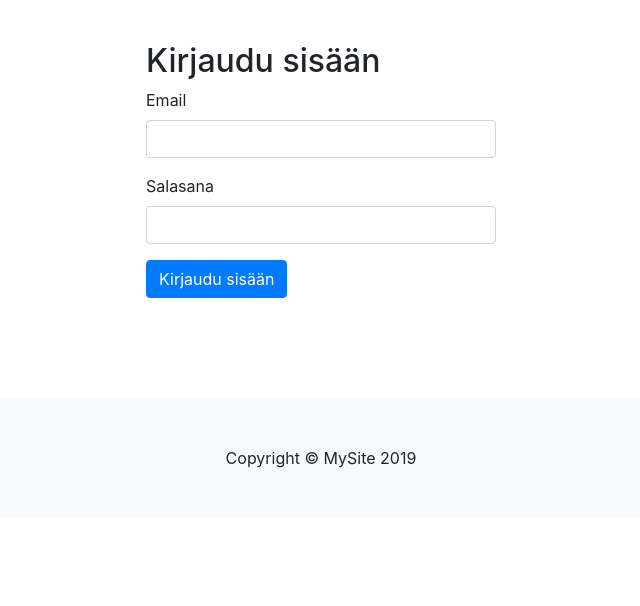
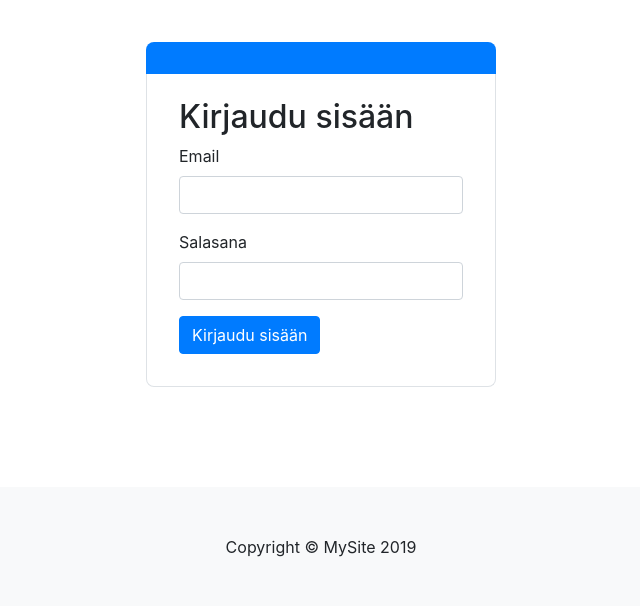
Before and after one commit to kim3z/hiihtokisat3000, a PHP site: page /kirjaudu_sisaan_sivu.php in a window 1280 px wide. Shown: the part 58-664 px from the top of the page, without its empty margins (319-959 px from the left). Run offline with PHP 8.4, Linux system fonts and the light colour scheme.

Commit message:
Login styling

```diff
--- a/header.php
+++ b/header.php
@@ -86,6 +86,24 @@ session_start();
   padding-bottom: 3px;
   display: inline-block;
 }
+
+.login-form-wrapper {
+  border-bottom-left-radius: 0.5rem;
+  border-bottom-right-radius: 0.5rem;
+}
+
+#login-form {
+  margin-left: 2rem;
+  margin-right: 2rem;
+  margin-bottom: 2rem;
+  padding-top: 1.5rem;
+}
+
+.login-top-border {
+  height: 2rem;
+  border-top-left-radius: 0.5rem;
+  border-top-right-radius: 0.5rem;
+}
   </style>
 
 </head>
--- a/kirjaudu_sisaan_sivu.php
+++ b/kirjaudu_sisaan_sivu.php
@@ -10,8 +10,10 @@
     <div class="container">
         <div class="row">
             <div class="col-lg-4 mx-auto">
+                <div class="login-top-border bg-primary"></div>
+                <div class="login-form-wrapper border-left border-right border-bottom">
+                    <form id="login-form" method="post">
                         <h2>Kirjaudu sisään</h2>
-            <form id="login-form" method="post">
                         <div class="form-group">
                             <label for="email">Email</label>
                             <input class="form-control" type="email" name="email" />
@@ -36,6 +38,7 @@
                 </div>
             </div>
         </div>
+    </div>
   </section>
 
 <?php
--- /dev/null
+++ b/sovellus/admin.css
@@ -0,0 +1,3 @@
+.login-form-wrapper {
+    margin: 2em;
+}
--- a/sovellus/sovellus_header.php
+++ b/sovellus/sovellus_header.php
@@ -22,6 +22,7 @@ session_start();
 
   <link href="../assets/bootstrap/css/bootstrap.min.css" rel="stylesheet">
   <link href="../assets/hiihtokisat.css" rel="stylesheet">
+  <link rel="stylesheet" href="./admin.css">
   <style>
   /* Hero image css from https://www.w3schools.com/howto/tryit.asp?filename=tryhow_css_hero_image */
   body, html {
```
Lines whose indentation alone changed are shown as unchanged.
